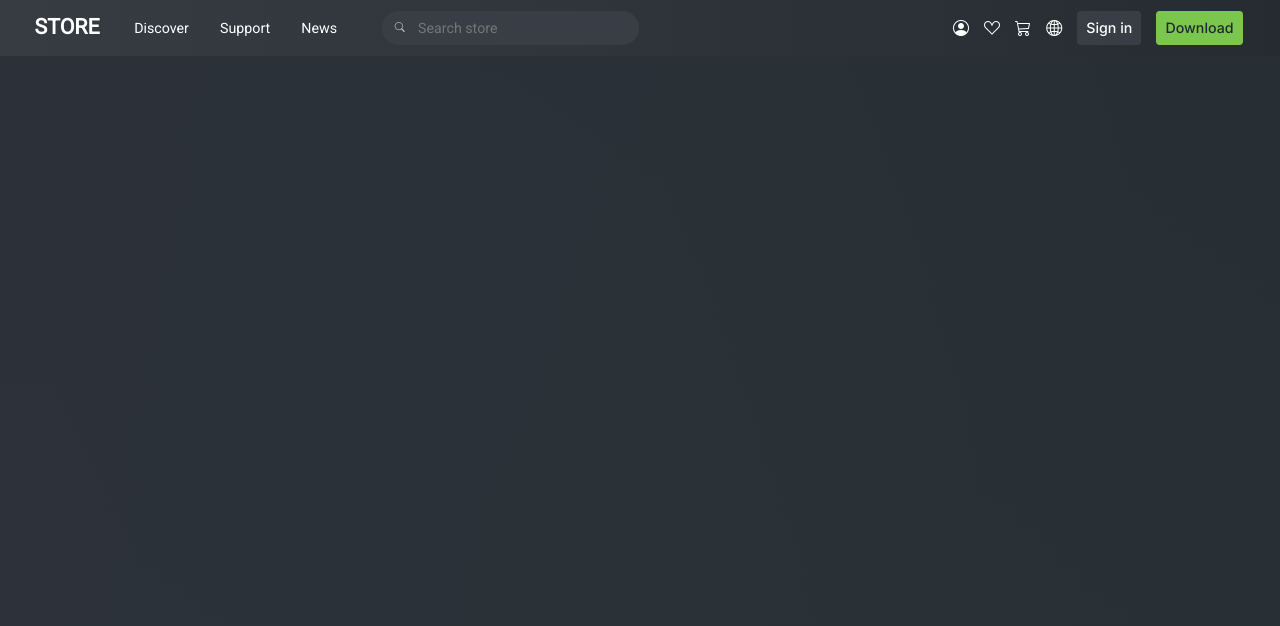
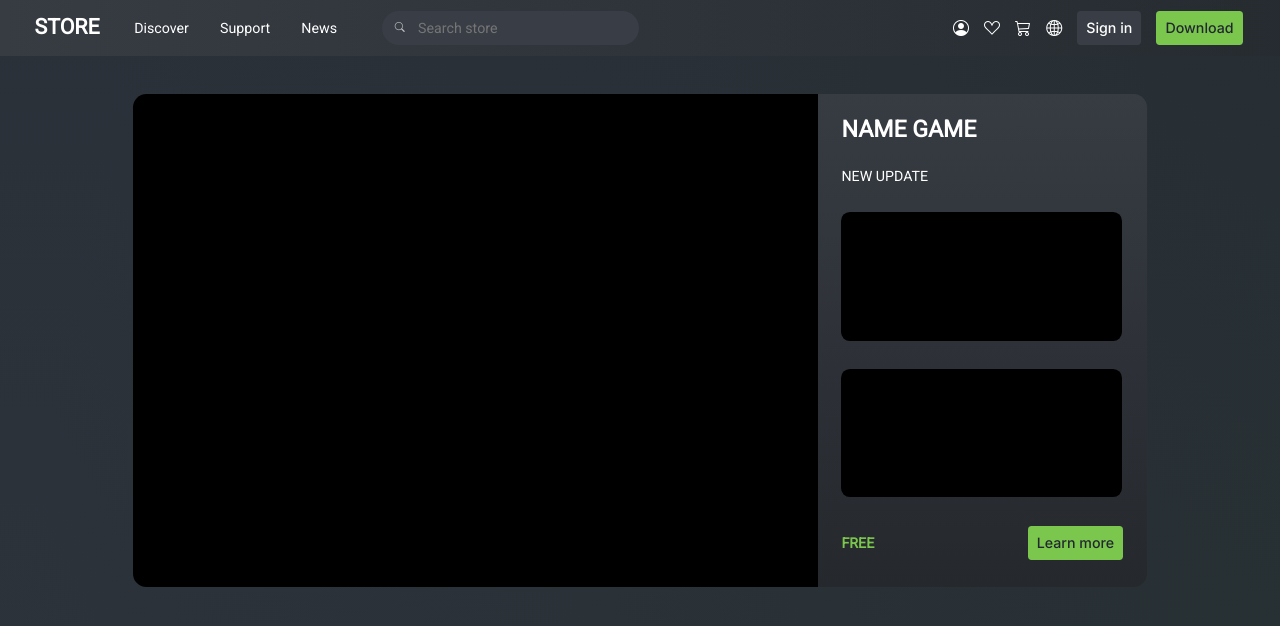
Before and after one commit to kanjo1ndd/gameflow-app, a React (Vite) app: page / in a window 1280 px wide. Shown: the top 626 px of the page. Built offline with nearby package versions, Linux system fonts and the light colour scheme.

Commit message:
first block

```diff
--- a/src/views/main/content/Content.css
+++ b/src/views/main/content/Content.css
@@ -17,11 +17,108 @@
     margin-bottom: 3vw;
 }
 
+/* главная витрина первой игры */
 .first {
     width: 79.167vw;
     height: 38.473vw;
+    display: flex;
+    position: relative;
 }
 
+.first-img {
+    width: 64.723vw;
+    height: 100%;
+    background-color: black;
+    border-radius: 1.042vw;
+}
+
+.first-div {
+    width: 25.695vw;
+    height: 100%;
+    border-top-right-radius: 1.042vw;
+    border-bottom-right-radius: 1.042vw;
+
+    position: absolute;
+    top: 0;
+    right: 0;
+
+    background: linear-gradient(180deg, #373C43 0%, #25282D 100%);
+
+    display: flex;
+    justify-content: space-between;
+    align-items: flex-start;
+    flex-wrap: wrap;
+
+    padding: 1.85vw;
+    gap: 2vw;
+}
+
+/* Текст */
+.first-div .text-name {
+    width: 100%;
+    height: auto;
+    color: white;
+    font-family: Roboto;
+    font-weight: 600;
+    font-size: 1.806vw;
+    line-height: 100%;
+    letter-spacing: 0%;
+    vertical-align: middle;
+}
+
+.first-div .text-update {
+    width: 100%;
+    height: auto;
+    color: white;
+    font-family: Roboto;
+    font-weight: 500;
+    font-size: 1.111vw;
+    line-height: 100%;
+    letter-spacing: 0%;
+    vertical-align: middle;
+}
+
+/* Картинки */
+
+.first-div .img {
+    width: 21.944vw;
+    height: 28.881%;
+    border-radius: 0.694vw;
+
+    background-color: black;
+}
+
+.first-div  .price {
+    width: 12.292vw;
+    height: 3.43%;
+
+    font-family: Roboto;
+    font-weight: 600;
+    font-size: 1.111vw;
+    line-height: 250%;
+    color:rgba(123, 199, 77, 1);
+}
+
+.first div button {
+    width: 7.431vw;
+    height: 2.709vw;
+    gap: 0.569vw;
+    border-radius: 0.285vw;
+    padding: 0.6vw;
+
+    background: rgba(123, 199, 77, 1);
+    color: rgba(34, 40, 49, 1);
+    border: none;
+
+    font-family: Inter;
+    font-weight: 500;
+    font-size: 1.111vw;
+    line-height: 100%;
+    letter-spacing: 0%;
+    text-align: center;
+}
+
+/* Повторные витрины по 6 игр */
 .content-div {
     width: 79.167vw;
     height: 26.528vw;
--- a/src/views/main/content/Content.jsx
+++ b/src/views/main/content/Content.jsx
@@ -3,7 +3,17 @@ import './Content.css'
 export default function Content() {
     return <>
         <div className='content'>
-            <div className='first'></div>
+            <div className='first'>
+                <div className='first-img'></div>
+                <div className='first-div'>
+                    <div className='text-name'>NAME GAME</div>
+                    <div className='text-update'>NEW UPDATE</div>
+                    <div className='img'></div>
+                    <div className='img'></div>
+                    <div className='price'>FREE</div>
+                    <button>Learn more</button>
+                </div>
+            </div>
             <div className='content-div'></div>
             <div className='content-div'></div>
             <div className='content-div'></div>
--- a/src/views/main/footer/Footer.css
+++ b/src/views/main/footer/Footer.css
@@ -59,7 +59,7 @@
     color: white;
 }
 
-.text {
+.footer .text {
     display: flex;
     width: 41.445vw;
     height: 24%;
--- a/src/views/main/header/Header.css
+++ b/src/views/main/header/Header.css
@@ -1,7 +1,6 @@
 .head {
     width: 100%;
     height: 4.375vw;
-
     display: flex;
     align-items: center;
     position: relative;
@@ -115,7 +114,7 @@
     align-items: center;
     width: 24.306vw;
     height: 61.905%;
-    left: 74.444vw;
+    left: 74.444%;
     gap: 1.181vw;
 }
 
```
